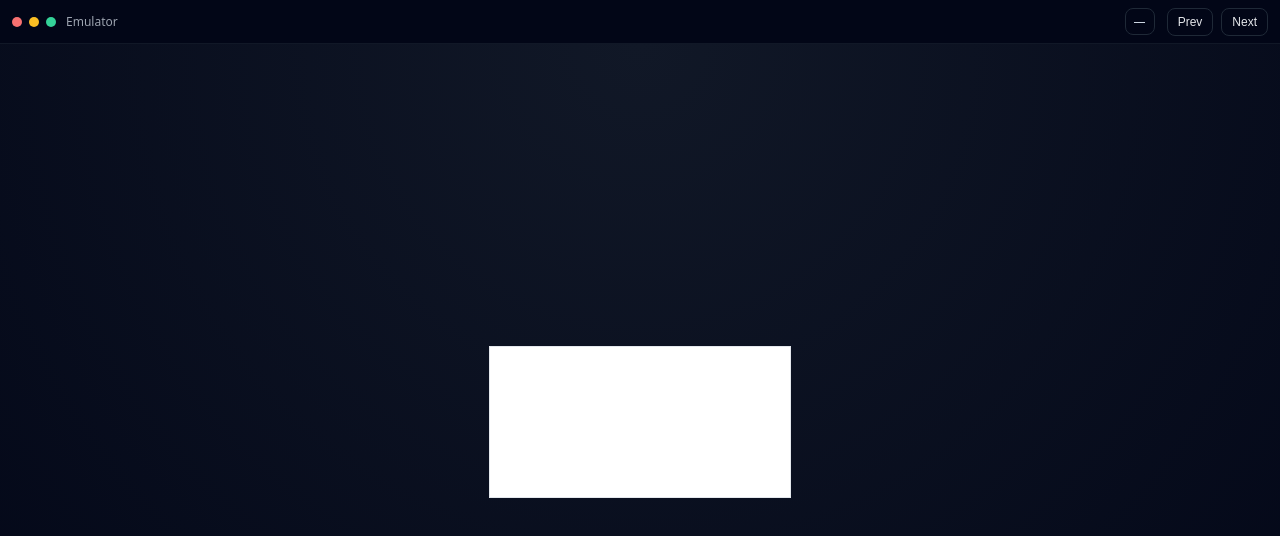
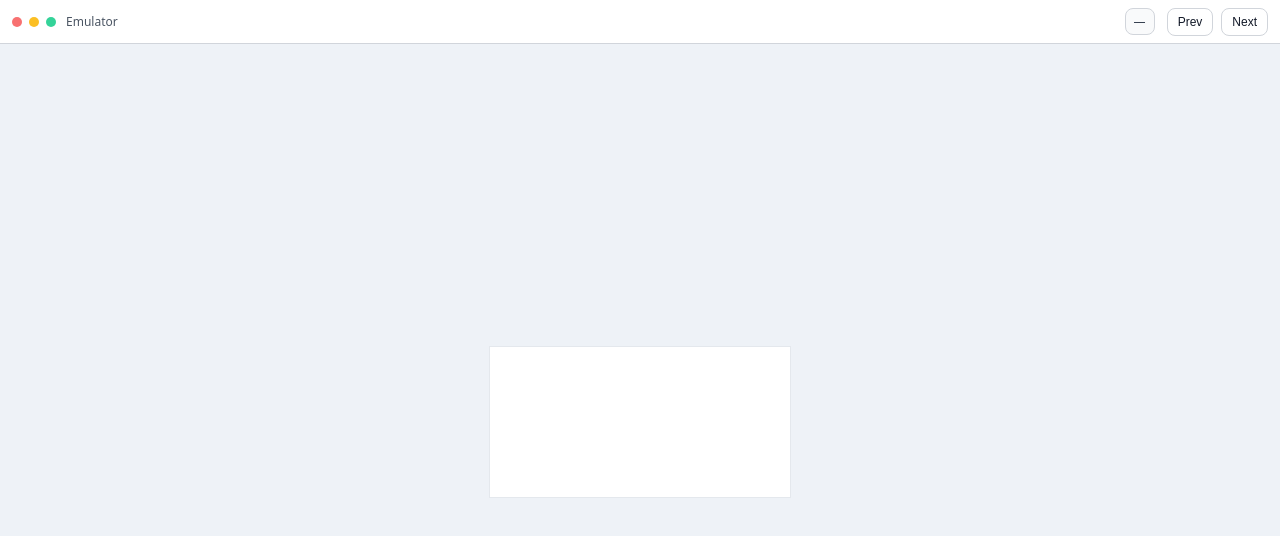
Before and after one commit to nishant0392/qa-helper, a website: page src/emulator/emulator.html in a window 1280 px wide. Drawn offline with Linux system fonts and the light colour scheme.

Commit message:
chore - refactor

```diff
--- a/src/emulator/emulator.css
+++ b/src/emulator/emulator.css
@@ -17,8 +17,8 @@ body {
     BlinkMacSystemFont,
     "Segoe UI",
     sans-serif;
-  background: #0b1220;
-  color: #e5e7eb;
+  background: #f3f4f6;
+  color: #111827;
 }
 
 .shell {
@@ -33,8 +33,8 @@ body {
   display: flex;
   align-items: center;
   justify-content: space-between;
-  background: #020617;
-  border-bottom: 1px solid #111827;
+  background: #ffffff;
+  border-bottom: 1px solid #d1d5db;
 }
 
 .topbar-left {
@@ -70,7 +70,7 @@ body {
 
 .title {
   font-size: 12px;
-  color: #9ca3af;
+  color: #4b5563;
 }
 
 .topbar-right {
@@ -82,11 +82,11 @@ body {
 
 .meta {
   font-size: 12px;
-  color: #cbd5e1;
+  color: #374151;
   padding: 4px 8px;
-  border: 1px solid #1f2937;
+  border: 1px solid #d1d5db;
   border-radius: 8px;
-  background: #020617;
+  background: #f9fafb;
   white-space: nowrap;
 }
 
@@ -98,9 +98,9 @@ body {
 
 button {
   appearance: none;
-  border: 1px solid #1f2937;
-  background: #020617;
-  color: #e5e7eb;
+  border: 1px solid #d1d5db;
+  background: #ffffff;
+  color: #111827;
   padding: 6px 10px;
   border-radius: 8px;
   cursor: pointer;
@@ -108,8 +108,8 @@ button {
 }
 
 button:hover {
-  border-color: #38bdf8;
-  color: #e0f2fe;
+  border-color: #60a5fa;
+  background: #eff6ff;
 }
 
 .viewport {
@@ -117,7 +117,7 @@ button:hover {
   display: flex;
   justify-content: center;
   align-items: center;
-  background: radial-gradient(circle at top, #111827, #020617);
+  background: #eef2f7;
   padding: 20px 40px;
 }
 
```
Also changed, not shown: tests/responsiveness.spec.ts (+3 -1 lines).
